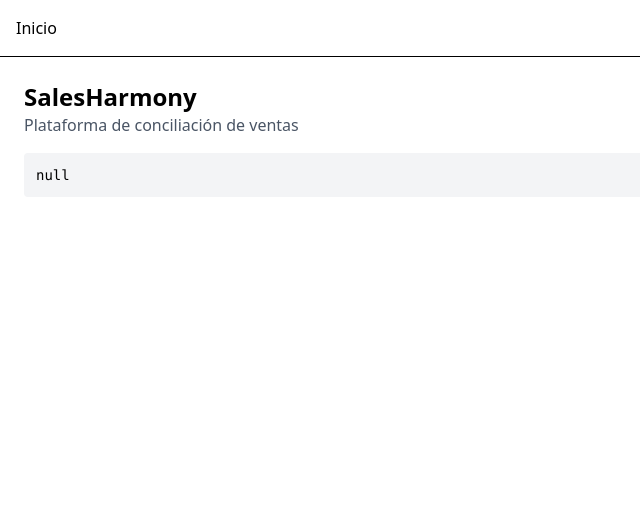
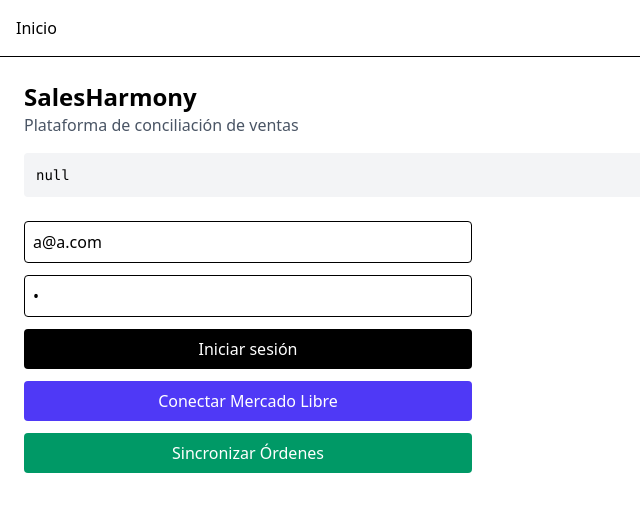
Before and after one commit to dvrbuilder94/Harmony, a React (Vite) app in the folder frontend/: page / in a window 1280 px wide. Shown: the top 512 px of the page, without its empty margins (0-640 px from the left). Built offline with nearby package versions, Linux system fonts and the light colour scheme; no server answers.

Commit message:
Checkpoint before follow-up message
Co-authored-by: diegovasries <diegovasries@gmail.com>

```diff
--- a/frontend/src/App.tsx
+++ b/frontend/src/App.tsx
@@ -1,5 +1,6 @@
 import { useEffect, useState } from 'react'
-import { Link, Route, Routes, useNavigate } from 'react-router-dom'
+import { Link, Route, Routes } from 'react-router-dom'
+import { getApiBase, getToken, setToken, login, getMeliAuthUrl, syncMeli } from './api'
 
 function useApiBase() {
   const [base, setBase] = useState<string>('http://localhost:5000')
@@ -12,9 +13,44 @@ function useApiBase() {
 function Home() {
   const api = useApiBase()
   const [health, setHealth] = useState<any>(null)
+  const [email, setEmail] = useState('a@a.com')
+  const [password, setPassword] = useState('x')
+  const [orders, setOrders] = useState<any[]>([])
+  const [loading, setLoading] = useState(false)
   useEffect(() => {
     fetch(`${api}/health`).then(r => r.json()).then(setHealth).catch(() => setHealth(null))
   }, [api])
+  const doLogin = async () => {
+    setLoading(true)
+    try {
+      const json = await login(email, password)
+      setToken(json.data.access_token)
+      alert('Login OK')
+    } catch (e) {
+      alert('Login failed')
+    } finally {
+      setLoading(false)
+    }
+  }
+  const connectMeli = async () => {
+    try {
+      const url = await getMeliAuthUrl()
+      window.open(url, '_blank')
+    } catch (e) {
+      alert('No se pudo obtener la URL de Mercado Libre')
+    }
+  }
+  const doSync = async () => {
+    setLoading(true)
+    try {
+      const json = await syncMeli()
+      setOrders(json.data.orders || [])
+    } catch (e) {
+      alert('Sync falló. ¿Conectaste Mercado Libre?')
+    } finally {
+      setLoading(false)
+    }
+  }
   return (
     <div className="p-6">
       <h1 className="text-2xl font-bold">SalesHarmony</h1>
@@ -22,6 +58,19 @@ function Home() {
       <div className="mt-4">
         <pre className="bg-gray-100 p-3 rounded text-sm overflow-auto">{JSON.stringify(health, null, 2)}</pre>
       </div>
+      <div className="mt-6 grid gap-3 max-w-md">
+        <input className="border p-2 rounded" placeholder="email" value={email} onChange={e => setEmail(e.target.value)} />
+        <input className="border p-2 rounded" placeholder="password" type="password" value={password} onChange={e => setPassword(e.target.value)} />
+        <button className="bg-black text-white px-4 py-2 rounded disabled:opacity-50" onClick={doLogin} disabled={loading}>Iniciar sesión</button>
+        <button className="bg-indigo-600 text-white px-4 py-2 rounded" onClick={connectMeli} disabled={!getToken()}>Conectar Mercado Libre</button>
+        <button className="bg-emerald-600 text-white px-4 py-2 rounded" onClick={doSync} disabled={!getToken()}>Sincronizar Órdenes</button>
+      </div>
+      {!!orders.length && (
+        <div className="mt-6">
+          <h2 className="text-xl font-semibold mb-2">Órdenes</h2>
+          <pre className="bg-gray-100 p-3 rounded text-sm overflow-auto">{JSON.stringify(orders, null, 2)}</pre>
+        </div>
+      )}
     </div>
   )
 }
--- /dev/null
+++ b/frontend/src/api.ts
@@ -0,0 +1,39 @@
+export function getApiBase(): string {
+  return (import.meta as any).env?.VITE_API_URL || 'http://localhost:5000'
+}
+
+export function getToken(): string | null {
+  return localStorage.getItem('token')
+}
+
+export function setToken(token: string) {
+  localStorage.setItem('token', token)
+}
+
+export async function login(email: string, password: string) {
+  const res = await fetch(`${getApiBase()}/auth/login`, {
+    method: 'POST',
+    headers: { 'Content-Type': 'application/json' },
+    body: JSON.stringify({ email, password })
+  })
+  if (!res.ok) throw new Error('Login failed')
+  return res.json()
+}
+
+export async function getMeliAuthUrl(): Promise<string> {
+  const res = await fetch(`${getApiBase()}/auth/meli/url`, {
+    headers: { 'Authorization': `Bearer ${getToken()}` }
+  })
+  if (!res.ok) throw new Error('Failed to get auth URL')
+  const json = await res.json()
+  return json.data.auth_url
+}
+
+export async function syncMeli(): Promise<any> {
+  const res = await fetch(`${getApiBase()}/api/meli/sync`, {
+    method: 'POST',
+    headers: { 'Authorization': `Bearer ${getToken()}` }
+  })
+  if (!res.ok) throw new Error('Sync failed')
+  return res.json()
+}
```
Also changed, not shown: 2 other files (tests, documents, lock files or other folders).
